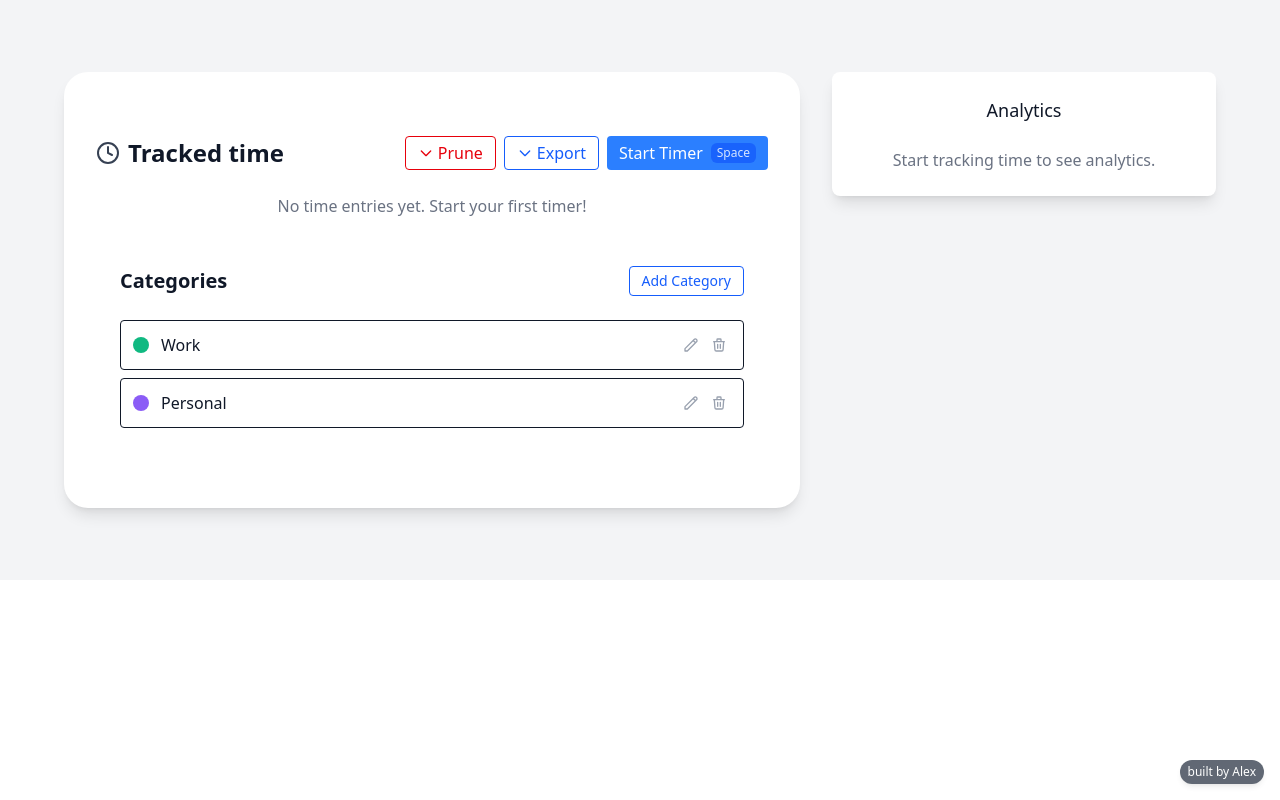
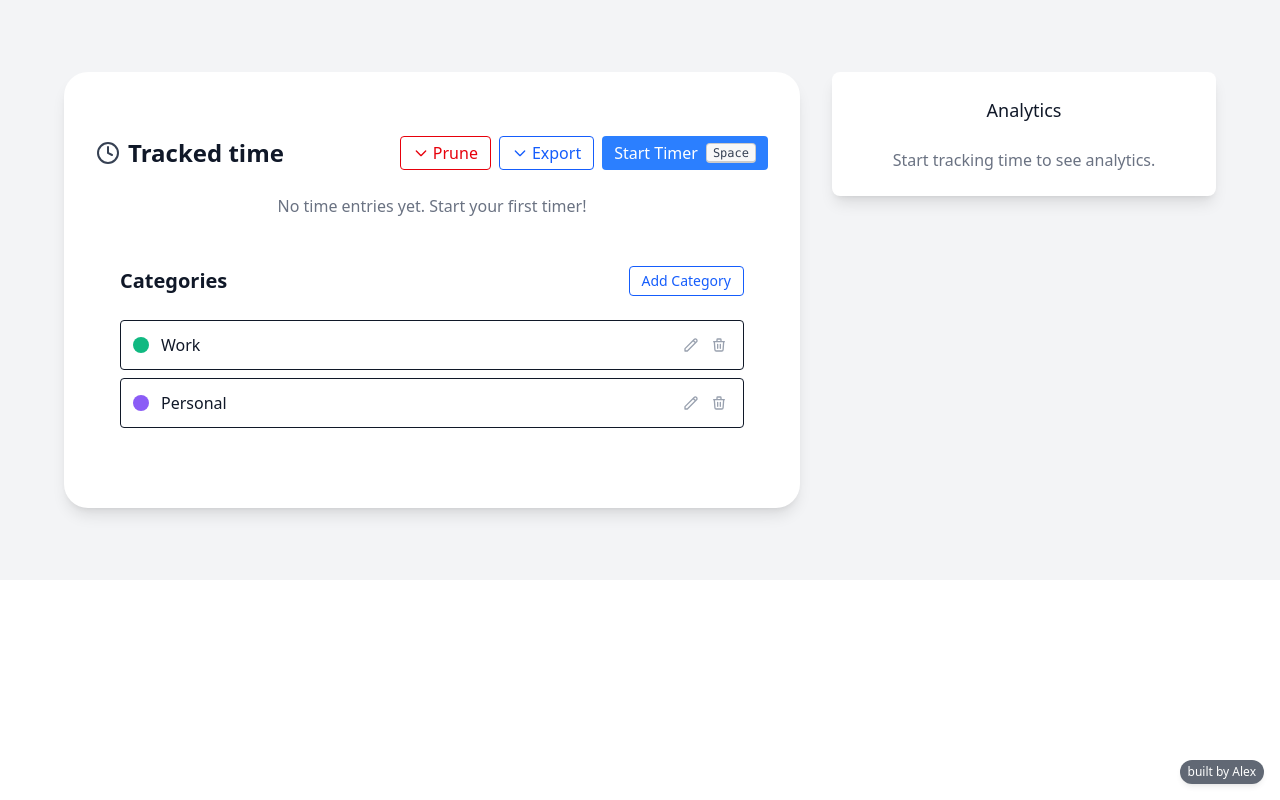
Before and after one commit to mauricedesaxe/time-tracker, a React (Vite) app: page / in a window 1280 px wide. Built offline with nearby package versions, Linux system fonts and the light colour scheme.

Commit message:
use daisyUI kbd

```diff
--- a/src/components/TimeTracker.tsx
+++ b/src/components/TimeTracker.tsx
@@ -567,22 +567,22 @@ const TimeTracker = () => {
               <button
                 onClick={startTimer}
                 disabled={!!currentEntry}
-                className="whitespace-nowrap cursor-pointer flex items-center px-3 py-1 bg-blue-500 dark:bg-blue-600 text-white rounded hover:bg-blue-600 dark:hover:bg-blue-700 disabled:opacity-50"
+                className="whitespace-nowrap cursor-pointer flex items-center px-3 py-1 bg-blue-500 dark:bg-blue-600 text-white rounded hover:bg-blue-600 dark:hover:bg-blue-700 disabled:opacity-50 gap-2"
               >
                 Start Timer
-                <span className="ml-2 px-1.5 py-0.5 text-xs bg-blue-600 dark:bg-blue-700 rounded-md opacity-80">
+                <kbd className="kbd kbd-sm text-gray-700 dark:text-gray-400">
                   Space
-                </span>
+                </kbd>
               </button>
             ) : (
               <button
                 onClick={stopTimer}
-                className="whitespace-nowrap cursor-pointer flex items-center px-3 py-1 bg-red-500 dark:bg-red-600 text-white rounded hover:bg-red-600 dark:hover:bg-red-700 disabled:opacity-50"
+                className="whitespace-nowrap cursor-pointer flex items-center px-3 py-1 bg-red-500 dark:bg-red-600 text-white rounded hover:bg-red-600 dark:hover:bg-red-700 disabled:opacity-50 gap-2"
               >
                 Stop Timer
-                <span className="ml-2 px-1.5 py-0.5 text-xs bg-red-600 dark:bg-red-700 rounded-md opacity-80">
+                <kbd className="kbd kbd-sm text-gray-700 dark:text-gray-400">
                   Space
-                </span>
+                </kbd>
               </button>
             )}
           </div>
@@ -893,12 +893,12 @@ const TimeTracker = () => {
               <div className="flex justify-end space-x-3 pt-2">
                 <button
                   onClick={cancelModal}
-                  className="cursor-pointer px-4 py-2 border border-gray-300 dark:border-gray-600 rounded-md text-gray-700 dark:text-gray-300 hover:bg-gray-50 dark:hover:bg-gray-700"
+                  className="cursor-pointer px-4 py-2 border border-gray-300 dark:border-gray-600 rounded-md text-gray-700 dark:text-gray-300 hover:bg-gray-50 dark:hover:bg-gray-700 gap-2"
                 >
                   Cancel{" "}
-                  <span className="ml-2 px-1.5 py-0.5 text-xs bg-gray-300 dark:bg-gray-700 rounded-md opacity-80">
+                  <kbd className="kbd kbd-sm text-gray-700 dark:text-gray-400">
                     Esc
-                  </span>
+                  </kbd>
                 </button>
                 <button
                   onClick={saveEntryFromModal}
```
